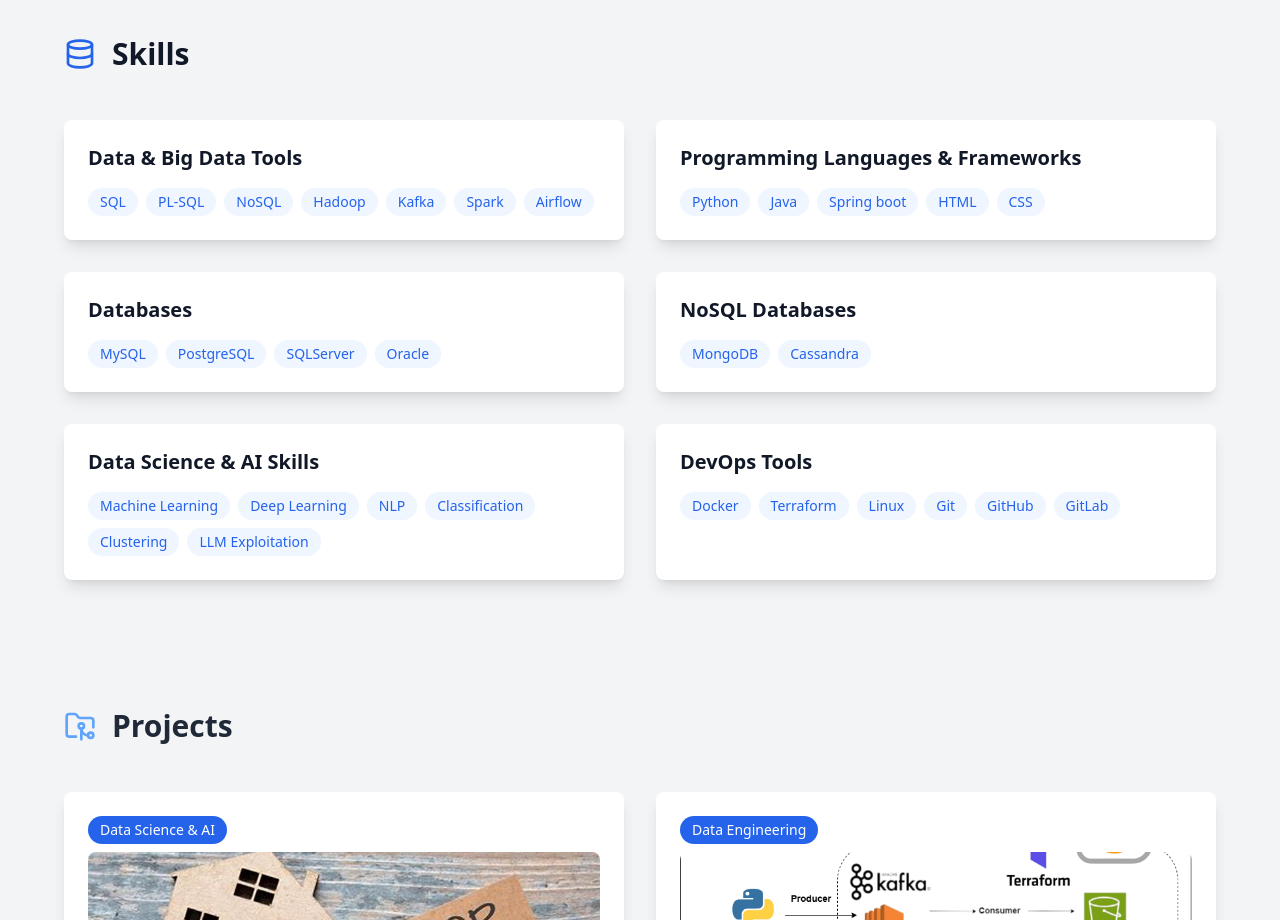
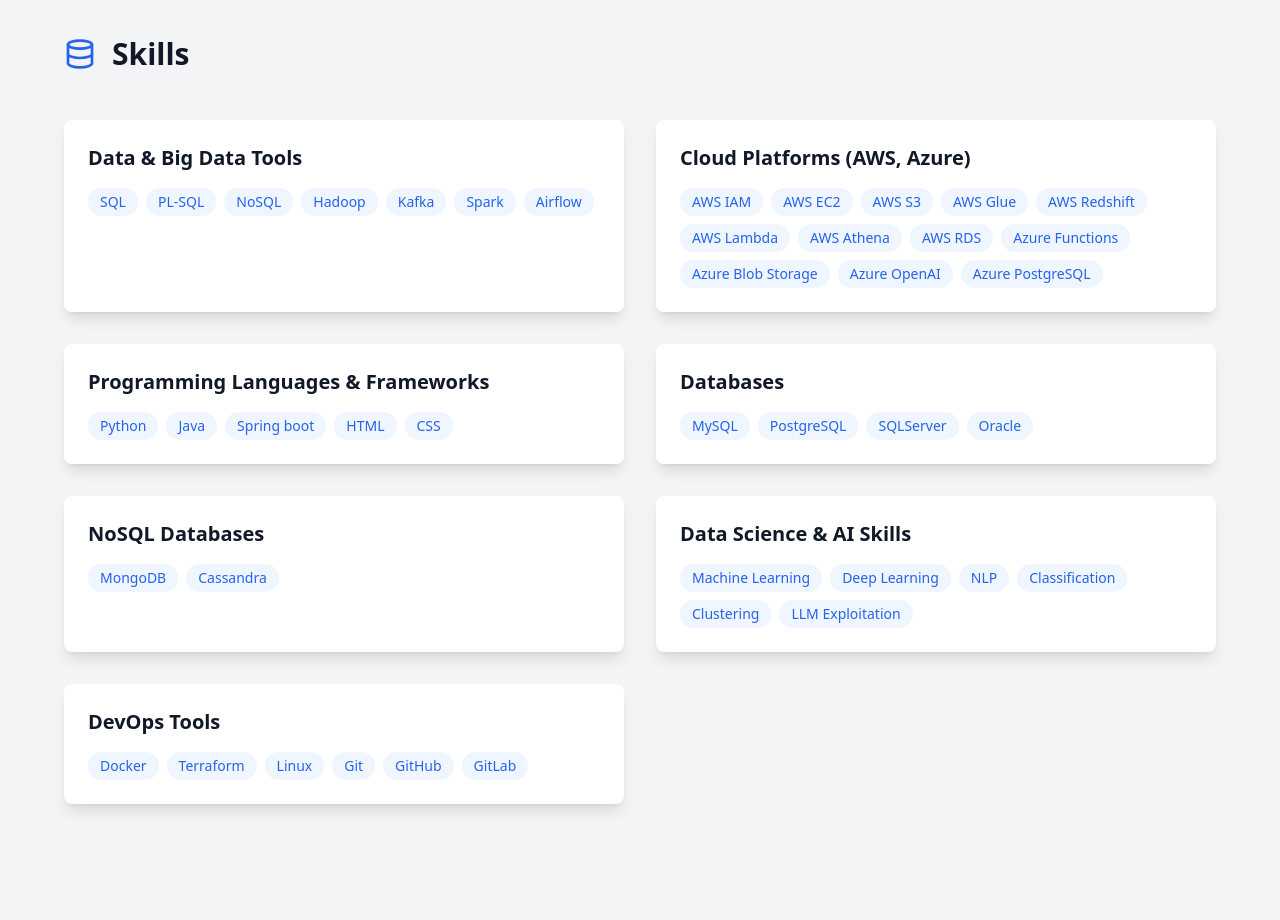
Before and after one commit to afkirmohamed11/portfolio, a React (Vite) app: page / in a window 1280 px wide. Shown: the part 2200-3120 px from the top of the page. Built offline with nearby package versions, Linux system fonts and the light colour scheme.

Commit message:
added cloud stuff

```diff
--- a/src/App.tsx
+++ b/src/App.tsx
@@ -306,6 +306,24 @@
 
               </div>
             </div>
+
+            <div className="bg-white shadow-lg p-6 rounded-lg">
+              <h3 className="text-xl font-bold mb-4 text-gray-900">Cloud Platforms (AWS, Azure)</h3>
+              <div className="flex flex-wrap gap-2">
+                <span className="px-3 py-1 bg-blue-50 text-blue-600 rounded-full text-sm">AWS IAM</span>
+                <span className="px-3 py-1 bg-blue-50 text-blue-600 rounded-full text-sm">AWS EC2</span>
+                <span className="px-3 py-1 bg-blue-50 text-blue-600 rounded-full text-sm">AWS S3</span>
+                <span className="px-3 py-1 bg-blue-50 text-blue-600 rounded-full text-sm">AWS Glue</span>
+                <span className="px-3 py-1 bg-blue-50 text-blue-600 rounded-full text-sm">AWS Redshift</span>
+                <span className="px-3 py-1 bg-blue-50 text-blue-600 rounded-full text-sm">AWS Lambda</span>
+                <span className="px-3 py-1 bg-blue-50 text-blue-600 rounded-full text-sm">AWS Athena</span>
+                <span className="px-3 py-1 bg-blue-50 text-blue-600 rounded-full text-sm">AWS RDS</span>
+                <span className="px-3 py-1 bg-blue-50 text-blue-600 rounded-full text-sm">Azure Functions</span>
+                <span className="px-3 py-1 bg-blue-50 text-blue-600 rounded-full text-sm">Azure Blob Storage</span>
+                <span className="px-3 py-1 bg-blue-50 text-blue-600 rounded-full text-sm">Azure OpenAI</span>
+                <span className="px-3 py-1 bg-blue-50 text-blue-600 rounded-full text-sm">Azure PostgreSQL</span>
+              </div>
+            </div>
           <div className="bg-white shadow-lg p-6 rounded-lg">
               <h3 className="text-xl font-bold mb-4 text-gray-900">Programming Languages & Frameworks</h3>
               <div className="flex flex-wrap gap-2">
```
